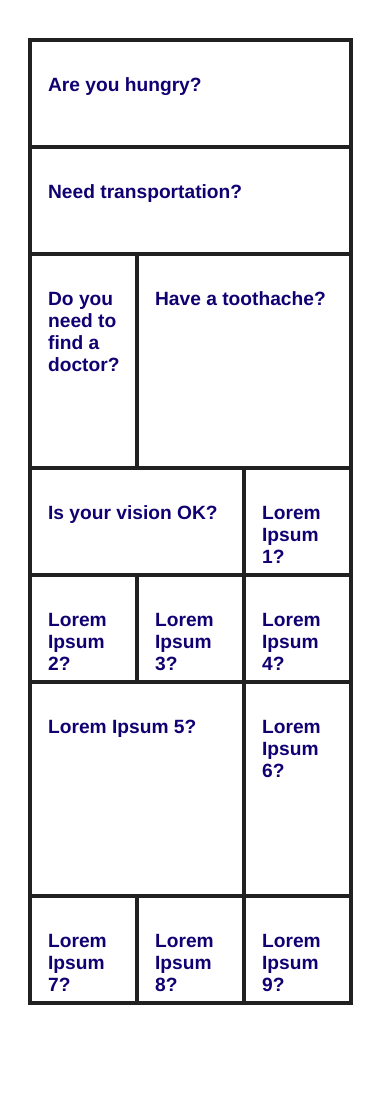
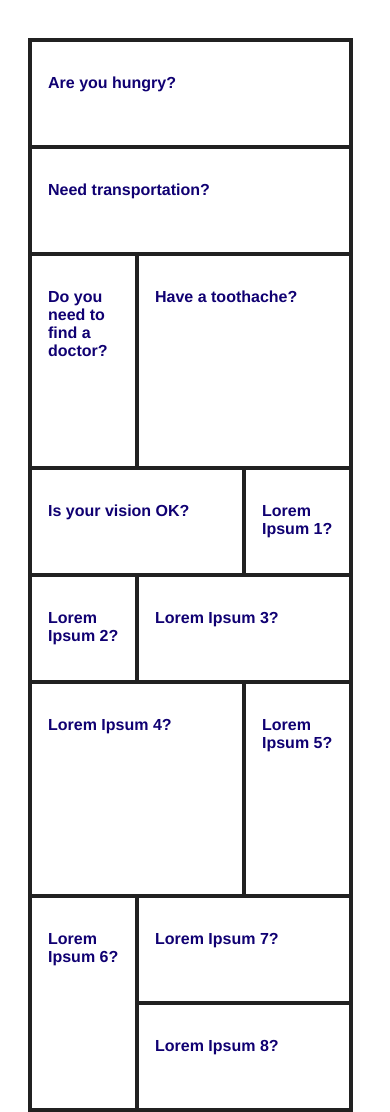
Before and after one commit to chaosnight7/nw_quadrant_mockups, a plain HTML site: page index.html in a window 390 px wide. Before the commit the page ends 1043 px from the top, so only its background shows below. Drawn offline with nearby package versions, Linux system fonts and the light colour scheme.

Commit message:
fix template sizing for mobile

```diff
--- a/tiles.css
+++ b/tiles.css
@@ -84,22 +84,22 @@ body {
 /* media queries */
 @media (max-width: 1280px) {
     .dev-tile-number {
-        font-size: 1.8rem;
+        font-size: 1.75rem;
     }
 }
 @media (max-width: 900px) {
     .dev-tile-number {
-        font-size: 1.5rem;
+        font-size: 1.35rem;
     }
 }
 @media (max-width: 600px) {
     .dev-tile-number {
-        font-size: 1.25rem;
+        font-size: 1rem;
     }
 }
 @media (max-width: 480px) {
     .dev-tile-number {
-        font-size: 1.2rem;
+        font-size: 1rem;
     }
 }
 
--- a/tiles.js
+++ b/tiles.js
@@ -113,10 +113,11 @@ var TemplateRows = [
         " C D D ",
         " C D D ",
         " F F . ",
-        " . . . ",
-        " G G H ",
-        " G G H ",
-        " . . . "
+        " . G G ",
+        " H H I ",
+        " H H I ",
+        " J K K ",
+        " J L L "
     ], [
         " A A B B ",
         " A A C C ",
```
